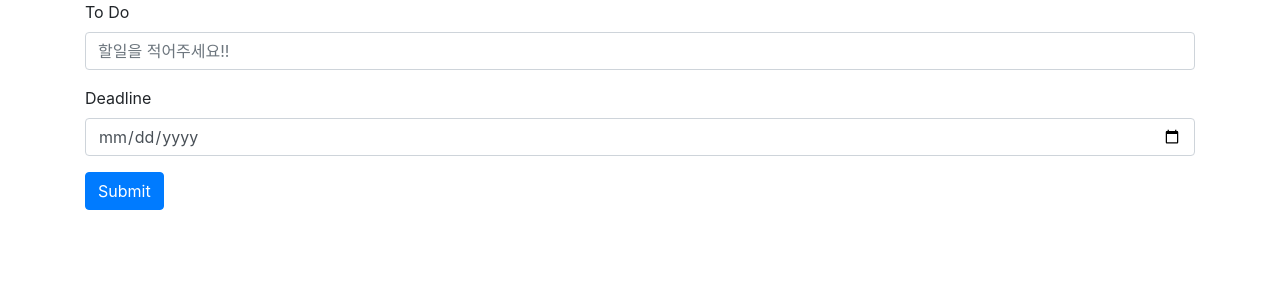
After one commit to mcDeeplearning/flask_todo, a Flask app: template templates/edit.html in a window 1280 px wide. The commit adds this page. Shown: the top 300 px of the page. Run offline with Flask 2, Linux system fonts and the light colour scheme; the template is opened without the code that fills it, so the values that code supplies are empty; some libraries are stand-ins or nearby versions.

Commit message:
update로직 완성

```diff
--- a/app.py
+++ b/app.py
@@ -56,3 +56,24 @@ def delete(id):
     db.session.commit()
     # 어디로 보낼지(url) 설정한다.
     return redirect('/')
+
+# EDIT 처리 로직
+# EDIT하는 경로를 라우트에 추가한다.
+@app.route('/todos/<int:id>/edit')
+def edit(id):
+    # 기존의 데이터를 가져와서 수정할수 있는 폼 보여주기
+    todo = Todo.query.get(id)
+    return render_template('edit.html',todo=todo)
+
+# UPDATE 처리 로직
+# UPDATE하는 경로를 라우트에 추가한다.
+@app.route('/todos/<int:id>/update', methods=["POST"])
+def update(id):
+    # 변경한 데이터를 가져와서 db에 반영
+    todo = Todo.query.get(id)
+    todo.todo = request.form['todo']
+    todo.deadline = request.form['deadline']
+
+    db.session.commit()
+
+    return redirect('/')
--- /dev/null
+++ b/templates/edit.html
@@ -0,0 +1,16 @@
+{% extends 'base.html' %}
+
+{% block bb %}
+<form action="/todos/{{todo.id}}/update" method="post">
+  <div class="form-group">
+    <label for="todo">To Do</label>
+    <input value="{{todo.todo}}" name="todo" type="text" class="form-control" id="todo" placeholder="할일을 적어주세요!!">
+  </div>
+  <div class="form-group">
+    <label for="deadline">Deadline</label>
+    <!--<input value="{{todo.deadline.strftime('%Y-%m-%d')}}" name="deadline" type="date" class="form-control" id="deadline">-->
+    <input value={{todo.deadline}} name="deadline" type="date" class="form-control" id="deadline">
+  </div>
+  <button type="submit" class="btn btn-primary">Submit</button>
+</form>
+{% endblock %}
--- a/templates/index.html
+++ b/templates/index.html
@@ -11,7 +11,7 @@
                 <div class="col">
                     <!--수정버튼-->
                     <!--<button type="button" class="btn btn-primary"><a href="/todos/update">수정</a></button>-->
-                    <a href="/todos/{{todo.id}}/update" class="btn btn-primary">수정</a>
+                    <a href="/todos/{{todo.id}}/edit" class="btn btn-primary">수정</a>
                     <!--완료버튼-->
                     <!--<button type="button" class="btn btn-success"><a href="/todos/delete">완료</a></button>-->
                     <a href="/todos/{{todo.id}}/delete" class="btn btn-success" onclick="return confirm('완료하시겠습니까??')">완료</a>
```
